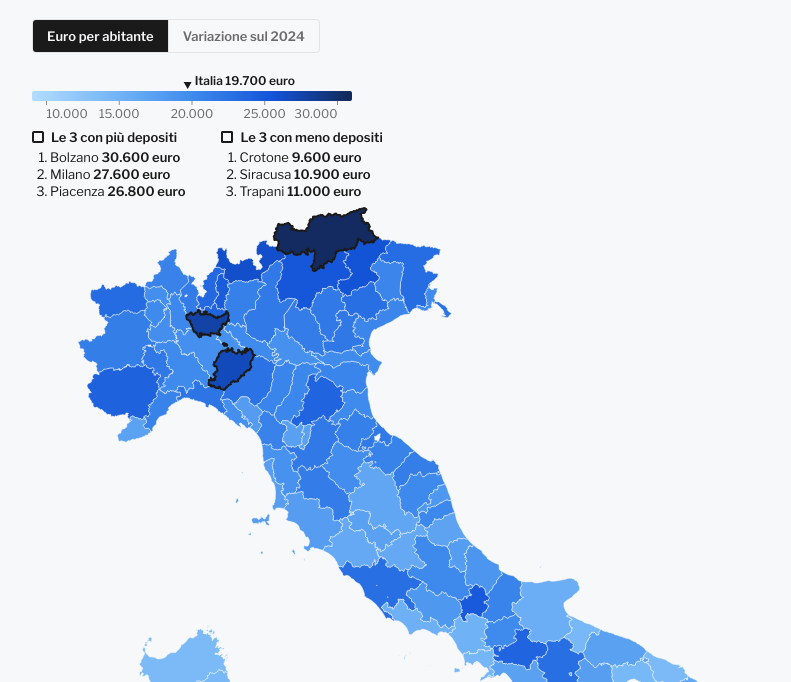
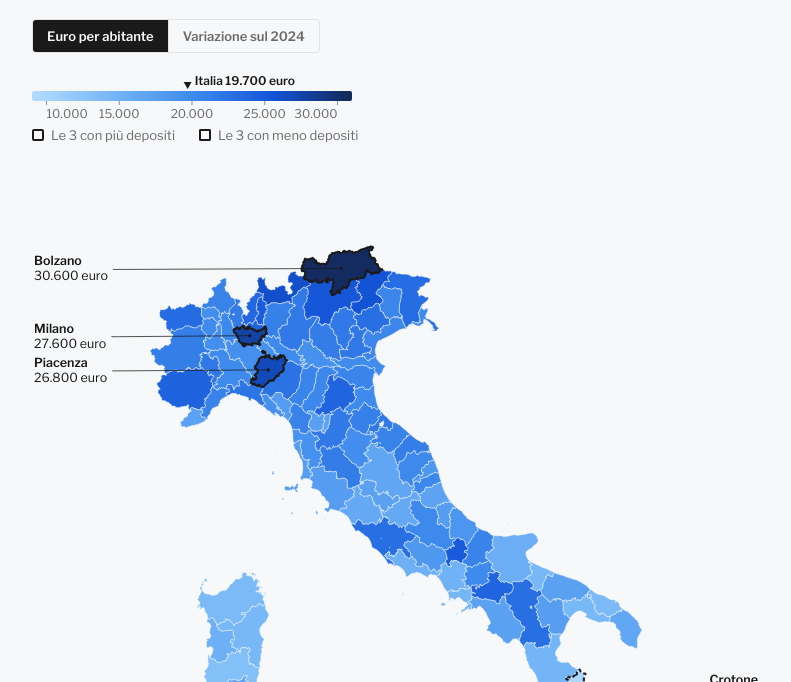
Before and after one commit to CosimoFire/sportelli-bancari, a plain HTML site: page depositi-mappa/index.html in a window 1280 px wide. Shown: the part 118-800 px from the top of the page, without its empty margins (244-1035 px from the left). Drawn offline with nearby package versions, Linux system fonts and the light colour scheme.

Commit message:
Mappa depositi: prime e ultime 3 province con etichette e linee di richiamo
Co-Authored-By: Claude Opus 5.5 <noreply@anthropic.com>

```diff
--- a/depositi-mappa/index.html
+++ b/depositi-mappa/index.html
@@ -24,11 +24,14 @@
   .evidenze path { fill: none; stroke: var(--ink); stroke-width: 2px; stroke-linejoin: round; pointer-events: none; }
   .evidenze path.trat { stroke-dasharray: 4 2.5; }
   .evidenze path.hover { stroke-width: 1.5px; stroke-dasharray: none; }
-  .estremi { display: flex; flex-wrap: wrap; gap: 6px 36px; margin: 6px 0 0; font-size: 13px; color: var(--ink); }
-  .estremi h3 { display: flex; align-items: center; gap: 7px; margin: 0 0 4px; font: 600 13px var(--sans); }
-  .estremi ol { margin: 0; padding: 0 0 0 18px; font-variant-numeric: tabular-nums; }
-  .estremi li { margin: 1px 0; }
-  .estremi li b { font-weight: 600; }
+  .estremi { display: flex; flex-wrap: wrap; gap: 6px 24px; margin: 4px 0 0; font-size: 13px; color: var(--ink-2); }
+  .estremi span { display: inline-flex; align-items: center; gap: 7px; }
+  .ragno text { font-size: 12.5px; fill: var(--ink); paint-order: stroke; stroke: var(--bg); stroke-width: 4px; stroke-linejoin: round; font-variant-numeric: tabular-nums; }
+  .ragno text.nome { font-weight: 600; }
+  .ragno .filo { fill: none; stroke: var(--ink); stroke-width: 0.75px; }
+  .ragno .filo.trat { stroke-dasharray: 2 2; }
+  .ragno circle { fill: var(--ink); }
+  @media (max-width: 519px) { .ragno text { font-size: 11px; } }
   .estremi .anello { width: 12px; height: 12px; border-radius: 2px; border: 2px solid var(--ink); box-sizing: border-box; }
   .estremi .anello.trat { border-style: dashed; }
 </style>
@@ -122,19 +125,52 @@
       });
     }
 
-    // prime e ultime 3 province della vista corrente: elenco sopra la mappa e contorno sulla mappa
+    // prime e ultime 3 province della vista corrente: contorno sulla mappa ed etichetta con linea di richiamo
+    var geom = null;   // {W, H, mx}: larghezza, altezza e asse centrale della mappa, aggiornati a ogni disegno
     function estremi(cfg) {
       var ord = prov.slice().sort(function (a, b) { return cfg.val(b) - cfg.val(a); });
       var top = ord.slice(0, 3), bot = ord.slice(-3).reverse();
-      var riga = function (d) { return "<li>" + d.nome + " <b>" + cfg.full(cfg.val(d)) + "</b></li>"; };
       var lab = vista === "pc" ? ["Le 3 con più depositi", "Le 3 con meno depositi"] : ["Le 3 con la crescita più alta", "Le 3 con la crescita più bassa"];
-      d3.select("#estremi").html(
-        '<div><h3><i class="anello"></i>' + lab[0] + "</h3><ol>" + top.map(riga).join("") + "</ol></div>" +
-        '<div><h3><i class="anello trat"></i>' + lab[1] + "</h3><ol>" + bot.map(riga).join("") + "</ol></div>");
-      if (!evid) return;
+      d3.select("#estremi").html('<span><i class="anello"></i>' + lab[0] + '</span><span><i class="anello trat"></i>' + lab[1] + "</span>");
+      if (!evid || !geom) return;
       var sel = feats.filter(function (f) { return top.indexOf(f.d) >= 0 || bot.indexOf(f.d) >= 0; });
       evid.selectAll("path.evid").data(sel, function (f) { return f.d.sig; }).join("path").attr("class", "evid")
         .attr("d", path).classed("trat", function (f) { return bot.indexOf(f.d) >= 0; });
+
+      // etichette nei margini: a sinistra le province a ovest dell'asse centrale, a destra le altre
+      var narrow = geom.W < 520, LH = narrow ? 30 : 34;
+      var items = sel.map(function (f) {
+        var c = path.centroid(f);
+        return { f: f, cx: c[0], cy: c[1], left: c[0] < geom.mx, y: c[1], trat: bot.indexOf(f.d) >= 0 };
+      });
+      [true, false].forEach(function (lato) {
+        var g = items.filter(function (it) { return it.left === lato; }).sort(function (a, b) { return a.cy - b.cy; });
+        // niente sovrapposizioni: si scende di almeno LH, poi si risale se si esce dal fondo
+        for (var i = 1; i < g.length; i++) g[i].y = Math.max(g[i].y, g[i - 1].y + LH);
+        var over = g.length ? g[g.length - 1].y - (geom.H - 14) : 0;
+        if (over > 0) g.forEach(function (it) { it.y -= over; });
+        for (i = g.length - 2; i >= 0; i--) g[i].y = Math.min(g[i].y, g[i + 1].y - LH);
+        g.forEach(function (it) { it.y = Math.max(16, it.y); });
+      });
+      var lx = function (it) { return it.left ? 2 : geom.W - 2; };
+      var lab2 = evid.selectAll("g.ragno").data(items, function (it) { return it.f.d.sig; }).join(function (e) {
+        var g = e.append("g").attr("class", "ragno");
+        g.append("path").attr("class", "filo");
+        g.append("circle").attr("r", 1.75);
+        g.append("text").attr("class", "nome");
+        g.append("text").attr("class", "valore");
+        return g;
+      });
+      lab2.each(function (it) {
+        var g = d3.select(this), x = lx(it), anchor = it.left ? "start" : "end";
+        var tx = g.select(".nome").attr("x", x).attr("y", it.y - 3).attr("text-anchor", anchor).text(it.f.d.nome);
+        g.select(".valore").attr("x", x).attr("y", it.y + 12).attr("text-anchor", anchor).text(cfg.full(cfg.val(it.f.d)));
+        var bw = Math.max(tx.node().getComputedTextLength(), g.select(".valore").node().getComputedTextLength());
+        var ex = it.left ? x + bw + 5 : x - bw - 5;      // bordo dell'etichetta verso la mappa
+        g.select(".filo").attr("d", "M" + ex + "," + (it.y + 1) + "H" + (it.left ? Math.min(ex + 8, it.cx) : Math.max(ex - 8, it.cx)) + "L" + it.cx + "," + it.cy)
+          .classed("trat", it.trat);
+        g.select("circle").attr("cx", it.cx).attr("cy", it.cy);
+      });
     }
 
     function legenda(W, cfg, col) {
@@ -163,7 +199,11 @@
       d3.select("#sub").text(cfg.sub);
       legenda(W, cfg, col);
       var H = Math.round(W * 1.16);
-      var proj = d3.geoConicConformal().parallels([38, 46]).rotate([-12.5, 0]).fitSize([W, H], geo);
+      // margini laterali per le etichette con linea di richiamo
+      var M = W < 520 ? 74 : 118;
+      var proj = d3.geoConicConformal().parallels([38, 46]).rotate([-12.5, 0]).fitExtent([[M, 4], [W - M, H - 4]], geo);
+      // asse che divide le etichette: a ovest di 13,2° E (Trapani compresa) vanno a sinistra
+      geom = { W: W, H: H, mx: proj([13.2, 42])[0] };
       path = d3.geoPath(proj);
       d3.select(host).select("svg").remove();
       var svg = d3.select(host).insert("svg", ".r-tip").attr("width", W).attr("height", H).attr("role", "img")
```
Also changed, not shown: index.html (+2 -2 lines), snippet-depositi-mappa.html (+1 -1 lines).
